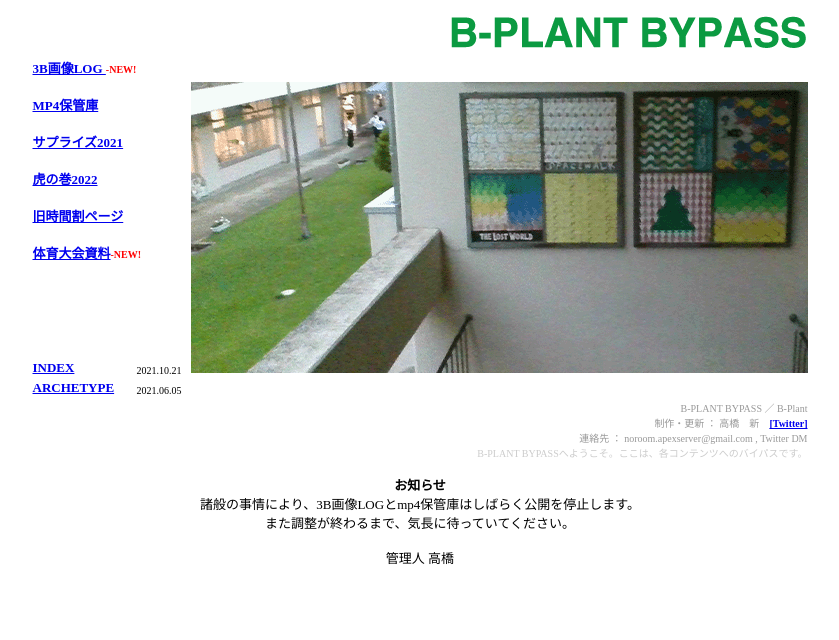
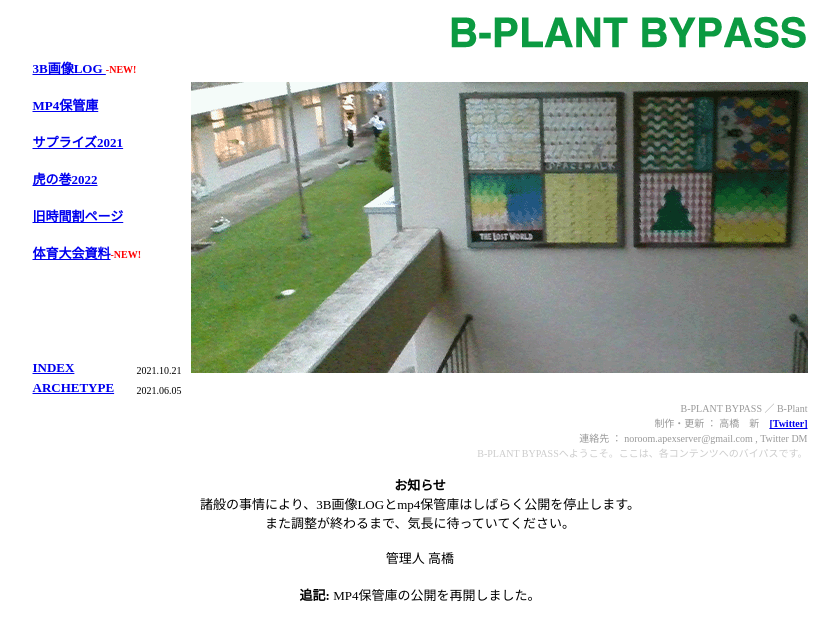
Before and after one commit to Takahashi-Arata/B-PLANT, a plain HTML site: page index.html in a window 1280 px wide. Shown: the whole page, without its empty margins (220-1059 px from the left). Drawn offline with Linux system fonts and the light colour scheme.

Commit message:
Update index.html

```diff
--- a/index.html
+++ b/index.html
@@ -66,6 +66,7 @@
 </table>
 <font size="-1" face="ＭＳ Ｐゴシック"><b>お知らせ</b><br>
 諸般の事情により、3B画像LOGとmp4保管庫はしばらく公開を停止します。<br>
-また調整が終わるまで、気長に待っていてください。<br><br>管理人 高橋</font>
+また調整が終わるまで、気長に待っていてください。<br><br>管理人 高橋</font><br><br>
+<font size="-1" face="ＭＳ Ｐゴシック"><b>追記:</b> MP4保管庫の公開を再開しました。<br>
 </center>
 </body></html>
```
